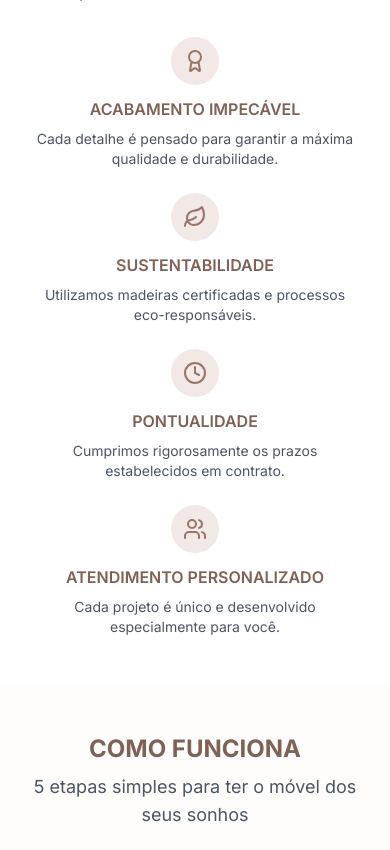
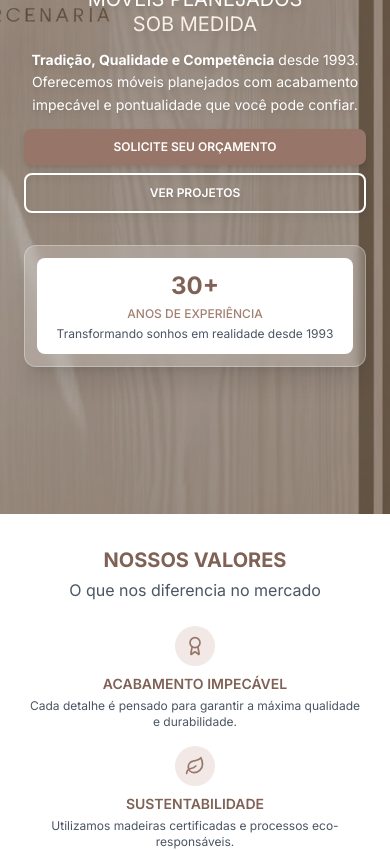
Before and after one commit to DevZipMateus/miguel-miguel-moveis-web, a React (Vite) app: page / in a window 390 px wide. Shown: the part 960-1810 px from the top of the page. Built offline with nearby package versions, Linux system fonts and the light colour scheme.

Commit message:
Improve mobile responsiveness further
Refine responsiveness across the site, focusing on mobile devices.

```diff
--- a/src/pages/Home.tsx
+++ b/src/pages/Home.tsx
@@ -1,3 +1,4 @@
+
 import { ArrowRight, Award, Clock, Leaf, Users, Check, Star } from 'lucide-react';
 import { Link } from 'react-router-dom';
 
@@ -38,7 +39,7 @@ const Home = () => {
     <div className="min-h-screen">
       {/* Hero Section */}
       <section
-        className="relative bg-gradient-to-br from-beige-100 to-beige-200 pt-4 sm:pt-6 min-h-[85vh] sm:min-h-[90vh] lg:min-h-[95vh]"
+        className="relative bg-gradient-to-br from-beige-100 to-beige-200 pt-2 sm:pt-4 lg:pt-6 min-h-[80vh] sm:min-h-[85vh] lg:min-h-[90vh] xl:min-h-[95vh]"
         style={{
           backgroundImage: `linear-gradient(rgba(0, 0, 0, 0.3), rgba(0, 0, 0, 0.3)), url('/lovable-uploads/873f0be9-1856-4415-9c80-3111b5e94d4b.png')`,
           backgroundSize: 'cover',
@@ -47,19 +48,20 @@ const Home = () => {
           backgroundAttachment: 'scroll'
         }}
       >
-        <style jsx>{`
+        <style>
+          {`
             @media (max-width: 640px) {
               section {
                 background-position: center 15% !important;
                 background-size: cover !important;
-              min-height: 85vh !important;
+                min-height: 80vh !important;
               }
             }
             @media (min-width: 641px) and (max-width: 1024px) {
               section {
                 background-position: center 25% !important;
                 background-size: cover !important;
-              min-height: 90vh !important;
+                min-height: 85vh !important;
               }
             }
             @media (min-width: 1025px) {
@@ -67,47 +69,48 @@ const Home = () => {
                 background-position: center 30% !important;
                 background-attachment: fixed !important;
                 background-size: cover !important;
-              min-height: 95vh !important;
+                min-height: 90vh !important;
               }
             }
-        `}</style>
-        <div className="container-custom py-8 sm:py-12 md:py-16 lg:py-20 xl:py-24 min-h-[inherit] flex items-center">
-          <div className="grid grid-cols-1 lg:grid-cols-2 gap-6 sm:gap-8 lg:gap-12 items-center w-full">
-            <div className="space-y-4 sm:space-y-6 animate-fade-in text-center lg:text-left">
-              <h1 className="text-2xl sm:text-3xl md:text-4xl lg:text-5xl xl:text-6xl text-white leading-tight drop-shadow-lg font-normal">
+          `}
+        </style>
+        <div className="container-custom py-6 sm:py-8 md:py-12 lg:py-16 xl:py-20 min-h-[inherit] flex items-center">
+          <div className="grid grid-cols-1 lg:grid-cols-2 gap-4 sm:gap-6 lg:gap-8 xl:gap-12 items-center w-full">
+            <div className="space-y-3 sm:space-y-4 lg:space-y-6 animate-fade-in text-center lg:text-left">
+              <h1 className="text-xl xs:text-2xl sm:text-3xl md:text-4xl lg:text-5xl xl:text-6xl text-white leading-tight drop-shadow-lg font-normal">
                 MÓVEIS PLANEJADOS
                 <span className="block text-beige-200">SOB MEDIDA</span>
               </h1>
-              <p className="text-base sm:text-lg lg:text-xl text-white leading-relaxed drop-shadow-md px-4 lg:px-0">
+              <p className="text-sm xs:text-base sm:text-lg lg:text-xl text-white leading-relaxed drop-shadow-md px-2 sm:px-4 lg:px-0">
                 <strong>Tradição, Qualidade e Competência</strong> desde 1993.
                 Oferecemos móveis planejados com acabamento impecável e pontualidade que você pode confiar.
               </p>
-              <div className="flex flex-col sm:flex-row gap-3 sm:gap-4 items-center lg:items-start px-4 lg:px-0">
+              <div className="flex flex-col sm:flex-row gap-2 sm:gap-3 lg:gap-4 items-center lg:items-start px-2 sm:px-4 lg:px-0">
                 <a
                   href="https://wa.me/5515997827489?text=Olá! Gostaria de solicitar um orçamento."
                   target="_blank"
                   rel="noopener noreferrer"
                   className="inline-flex items-center hover:scale-105 transition-transform w-full sm:w-auto justify-center"
                 >
-                  <span className="bg-brown-700 text-white px-4 sm:px-6 py-3 lg:py-3 rounded-lg font-semibold text-sm sm:text-base lg:text-lg drop-shadow-md w-full sm:w-auto text-center">
+                  <span className="bg-brown-700 text-white px-3 xs:px-4 sm:px-6 py-2.5 sm:py-3 lg:py-3 rounded-lg font-semibold text-xs xs:text-sm sm:text-base lg:text-lg drop-shadow-md w-full sm:w-auto text-center">
                     SOLICITE SEU ORÇAMENTO
                   </span>
                 </a>
                 <Link
                   to="/projetos"
-                  className="border-2 border-white text-white px-6 sm:px-8 py-3 lg:py-4 rounded-lg hover:bg-white hover:text-brown-700 transition-colors font-semibold text-sm sm:text-base lg:text-lg inline-flex items-center justify-center drop-shadow-md w-full sm:w-auto"
+                  className="border-2 border-white text-white px-4 xs:px-5 sm:px-6 lg:px-8 py-2.5 sm:py-3 lg:py-4 rounded-lg hover:bg-white hover:text-brown-700 transition-colors font-semibold text-xs xs:text-sm sm:text-base lg:text-lg inline-flex items-center justify-center drop-shadow-md w-full sm:w-auto"
                 >
                   VER PROJETOS
                 </Link>
               </div>
             </div>
 
-            <div className="relative px-4 lg:px-0">
-              <div className="bg-white/20 backdrop-blur-sm rounded-2xl sm:rounded-3xl p-4 sm:p-6 lg:p-8 shadow-xl border border-white/30">
-                <div className="bg-white rounded-xl sm:rounded-2xl p-4 sm:p-6 text-center">
-                  <div className="text-3xl sm:text-4xl lg:text-5xl xl:text-6xl font-bold text-brown-800 mb-2">30+</div>
-                  <div className="text-brown-600 font-medium text-sm sm:text-base">ANOS DE EXPERIÊNCIA</div>
-                  <div className="mt-2 sm:mt-4 text-xs sm:text-sm text-gray-600">
+            <div className="relative px-2 sm:px-4 lg:px-0 mt-4 lg:mt-0">
+              <div className="bg-white/20 backdrop-blur-sm rounded-xl sm:rounded-2xl lg:rounded-3xl p-3 sm:p-4 lg:p-6 xl:p-8 shadow-xl border border-white/30">
+                <div className="bg-white rounded-lg sm:rounded-xl lg:rounded-2xl p-3 sm:p-4 lg:p-6 text-center">
+                  <div className="text-2xl xs:text-3xl sm:text-4xl lg:text-5xl xl:text-6xl font-bold text-brown-800 mb-1 sm:mb-2">30+</div>
+                  <div className="text-brown-600 font-medium text-xs xs:text-sm sm:text-base">ANOS DE EXPERIÊNCIA</div>
+                  <div className="mt-1 sm:mt-2 lg:mt-4 text-xs sm:text-sm text-gray-600">
                     Transformando sonhos em realidade desde 1993
                   </div>
                 </div>
@@ -118,29 +121,29 @@ const Home = () => {
       </section>
 
       {/* Valores da Marca */}
-      <section className="py-12 sm:py-16 lg:py-20 xl:py-24 bg-white">
+      <section className="py-8 sm:py-12 lg:py-16 xl:py-20 bg-white">
         <div className="container-custom">
-          <div className="text-center mb-8 sm:mb-12 px-4 lg:px-0">
-            <h2 className="text-2xl sm:text-3xl lg:text-4xl font-bold text-brown-800 mb-2 sm:mb-4">
+          <div className="text-center mb-6 sm:mb-8 lg:mb-12 px-2 sm:px-4 lg:px-0">
+            <h2 className="text-xl xs:text-2xl sm:text-3xl lg:text-4xl font-bold text-brown-800 mb-1 sm:mb-2 lg:mb-4">
               NOSSOS VALORES
             </h2>
-            <p className="text-lg sm:text-xl text-gray-600">
+            <p className="text-base sm:text-lg lg:text-xl text-gray-600">
               O que nos diferencia no mercado
             </p>
           </div>
 
-          <div className="grid grid-cols-1 sm:grid-cols-2 lg:grid-cols-4 gap-6 sm:gap-8 px-4 lg:px-0">
+          <div className="grid grid-cols-1 sm:grid-cols-2 lg:grid-cols-4 gap-4 sm:gap-6 lg:gap-8 px-2 sm:px-4 lg:px-0">
             {values.map((value, index) => {
               const IconComponent = value.icon;
               return (
                 <div key={index} className="text-center">
-                  <div className="bg-brown-100 w-12 h-12 sm:w-16 sm:h-16 rounded-full flex items-center justify-center mx-auto mb-3 sm:mb-4">
-                    <IconComponent className="h-6 w-6 sm:h-8 sm:w-8 text-brown-700" />
+                  <div className="bg-brown-100 w-10 h-10 xs:w-12 xs:h-12 sm:w-14 sm:h-14 lg:w-16 lg:h-16 rounded-full flex items-center justify-center mx-auto mb-2 sm:mb-3 lg:mb-4">
+                    <IconComponent className="h-5 w-5 xs:h-6 xs:w-6 sm:h-7 sm:w-7 lg:h-8 lg:w-8 text-brown-700" />
                   </div>
-                  <h3 className="text-base sm:text-lg font-semibold text-brown-800 mb-2">
+                  <h3 className="text-sm xs:text-base sm:text-lg font-semibold text-brown-800 mb-1 sm:mb-2">
                     {value.title}
                   </h3>
-                  <p className="text-sm sm:text-base text-gray-600">
+                  <p className="text-xs xs:text-sm sm:text-base text-gray-600 px-1">
                     {value.description}
                   </p>
                 </div>
@@ -151,132 +154,132 @@ const Home = () => {
       </section>
 
       {/* Como Funciona - Preview */}
-      <section className="py-12 sm:py-16 lg:py-20 xl:py-24 bg-beige-50">
+      <section className="py-8 sm:py-12 lg:py-16 xl:py-20 bg-beige-50">
         <div className="container-custom">
-          <div className="text-center mb-8 sm:mb-12 px-4 lg:px-0">
-            <h2 className="text-2xl sm:text-3xl lg:text-4xl font-bold text-brown-800 mb-2 sm:mb-4">
+          <div className="text-center mb-6 sm:mb-8 lg:mb-12 px-2 sm:px-4 lg:px-0">
+            <h2 className="text-xl xs:text-2xl sm:text-3xl lg:text-4xl font-bold text-brown-800 mb-1 sm:mb-2 lg:mb-4">
               COMO FUNCIONA
             </h2>
-            <p className="text-lg sm:text-xl text-gray-600 mb-6 sm:mb-8">
+            <p className="text-base sm:text-lg lg:text-xl text-gray-600 mb-4 sm:mb-6 lg:mb-8">
               5 etapas simples para ter o móvel dos seus sonhos
             </p>
           </div>
 
-          <div className="grid grid-cols-1 sm:grid-cols-2 md:grid-cols-3 lg:grid-cols-5 gap-4 sm:gap-6 mb-6 sm:mb-8 px-4 lg:px-0">
+          <div className="grid grid-cols-1 xs:grid-cols-2 sm:grid-cols-3 md:grid-cols-5 gap-3 sm:gap-4 lg:gap-6 mb-4 sm:mb-6 lg:mb-8 px-2 sm:px-4 lg:px-0">
             {["Escolha o Ambiente", "Descreva seu Projeto", "Informe as Medidas", "Aprovação e Execução", "Entrega e Instalação"].map((step, index) => (
               <div key={index} className="text-center">
-                <div className="bg-brown-700 text-white w-10 h-10 sm:w-12 sm:h-12 rounded-full flex items-center justify-center text-lg sm:text-xl font-bold mx-auto mb-2 sm:mb-3">
+                <div className="bg-brown-700 text-white w-8 h-8 xs:w-10 xs:h-10 sm:w-12 sm:h-12 rounded-full flex items-center justify-center text-base xs:text-lg sm:text-xl font-bold mx-auto mb-1 sm:mb-2 lg:mb-3">
                   {index + 1}
                 </div>
-                <h3 className="font-semibold text-brown-800 text-xs sm:text-sm leading-tight">
+                <h3 className="font-semibold text-brown-800 text-xs sm:text-sm leading-tight px-1">
                   {step}
                 </h3>
               </div>
             ))}
           </div>
 
-          <div className="text-center px-4 lg:px-0">
+          <div className="text-center px-2 sm:px-4 lg:px-0">
             <Link
               to="/etapas"
-              className="bg-brown-700 text-white px-6 sm:px-8 py-3 sm:py-4 rounded-lg hover:bg-brown-800 transition-colors font-semibold inline-flex items-center text-sm sm:text-base"
+              className="bg-brown-700 text-white px-4 xs:px-5 sm:px-6 lg:px-8 py-2.5 sm:py-3 lg:py-4 rounded-lg hover:bg-brown-800 transition-colors font-semibold inline-flex items-center text-xs xs:text-sm sm:text-base"
             >
               CONHEÇA TODAS AS ETAPAS
-              <ArrowRight className="ml-2 h-4 w-4 sm:h-5 sm:w-5" />
+              <ArrowRight className="ml-1 sm:ml-2 h-3 w-3 xs:h-4 xs:w-4 sm:h-5 sm:w-5" />
             </Link>
           </div>
         </div>
       </section>
 
-      <section className="py-12 sm:py-16 lg:py-20 xl:py-24 bg-white">
+      <section className="py-8 sm:py-12 lg:py-16 xl:py-20 bg-white">
         <div className="container-custom">
-          <div className="text-center mb-8 sm:mb-12 px-4 lg:px-0">
-            <h2 className="text-2xl sm:text-3xl lg:text-4xl font-bold text-brown-800 mb-2 sm:mb-4">
+          <div className="text-center mb-6 sm:mb-8 lg:mb-12 px-2 sm:px-4 lg:px-0">
+            <h2 className="text-xl xs:text-2xl sm:text-3xl lg:text-4xl font-bold text-brown-800 mb-1 sm:mb-2 lg:mb-4">
               PROJETOS EM DESTAQUE
             </h2>
-            <p className="text-lg sm:text-xl text-gray-600">
+            <p className="text-base sm:text-lg lg:text-xl text-gray-600">
               Conheça alguns dos nossos trabalhos mais recentes
             </p>
           </div>
 
-          <div className="grid grid-cols-1 md:grid-cols-2 lg:grid-cols-3 gap-6 sm:gap-8 mb-6 sm:mb-8 px-4 lg:px-0">
+          <div className="grid grid-cols-1 md:grid-cols-2 lg:grid-cols-3 gap-4 sm:gap-6 lg:gap-8 mb-4 sm:mb-6 lg:mb-8 px-2 sm:px-4 lg:px-0">
             <div className="group cursor-pointer">
-              <div className="h-48 sm:h-56 lg:h-64 rounded-lg mb-3 sm:mb-4 overflow-hidden">
+              <div className="h-40 xs:h-44 sm:h-48 md:h-52 lg:h-56 xl:h-64 rounded-lg mb-2 sm:mb-3 lg:mb-4 overflow-hidden">
                 <img
                   src="/lovable-uploads/b12043e8-c245-4b3c-88af-79641041a98a.png"
                   alt="Cozinha planejada moderna com bancada preta e armários verdes"
                   className="w-full h-full object-cover group-hover:scale-105 transition-transform duration-300"
                 />
               </div>
-              <h3 className="text-lg sm:text-xl font-semibold text-brown-800 mb-1 sm:mb-2">
+              <h3 className="text-base xs:text-lg sm:text-xl font-semibold text-brown-800 mb-1 sm:mb-2">
                 Cozinhas
               </h3>
-              <p className="text-sm sm:text-base text-gray-600">Projetos funcionais e elegantes</p>
+              <p className="text-xs xs:text-sm sm:text-base text-gray-600">Projetos funcionais e elegantes</p>
             </div>
 
             <div className="group cursor-pointer">
-              <div className="h-48 sm:h-56 lg:h-64 rounded-lg mb-3 sm:mb-4 overflow-hidden">
+              <div className="h-40 xs:h-44 sm:h-48 md:h-52 lg:h-56 xl:h-64 rounded-lg mb-2 sm:mb-3 lg:mb-4 overflow-hidden">
                 <img
                   src="/lovable-uploads/ad992950-fb43-4a78-808f-fc1f4b3dde64.png"
                   alt="Closet planejado branco com prateleiras, gavetas e cabideiro"
                   className="w-full h-full object-cover group-hover:scale-105 transition-transform duration-300"
                 />
               </div>
-              <h3 className="text-lg sm:text-xl font-semibold text-brown-800 mb-1 sm:mb-2">
+              <h3 className="text-base xs:text-lg sm:text-xl font-semibold text-brown-800 mb-1 sm:mb-2">
                 Quartos
               </h3>
-              <p className="text-sm sm:text-base text-gray-600">Ambientes aconchegantes e organizados</p>
+              <p className="text-xs xs:text-sm sm:text-base text-gray-600">Ambientes aconchegantes e organizados</p>
             </div>
 
             <div className="group cursor-pointer md:col-span-2 lg:col-span-1">
-              <div className="h-48 sm:h-56 lg:h-64 rounded-lg mb-3 sm:mb-4 overflow-hidden">
+              <div className="h-40 xs:h-44 sm:h-48 md:h-52 lg:h-56 xl:h-64 rounded-lg mb-2 sm:mb-3 lg:mb-4 overflow-hidden">
                 <img
                   src="/lovable-uploads/9f182d5b-7fe1-4305-902a-77b601d04e19.png"
                   alt="Living moderno integrado com cozinha, mesa de jantar e área de estar"
                   className="w-full h-full object-cover group-hover:scale-105 transition-transform duration-300"
                 />
               </div>
-              <h3 className="text-lg sm:text-xl font-semibold text-brown-800 mb-1 sm:mb-2">
+              <h3 className="text-base xs:text-lg sm:text-xl font-semibold text-brown-800 mb-1 sm:mb-2">
                 Living
               </h3>
-              <p className="text-sm sm:text-base text-gray-600">Espaços integrados e modernos</p>
+              <p className="text-xs xs:text-sm sm:text-base text-gray-600">Espaços integrados e modernos</p>
             </div>
           </div>
 
-          <div className="text-center px-4 lg:px-0">
+          <div className="text-center px-2 sm:px-4 lg:px-0">
             <Link
               to="/projetos"
-              className="bg-brown-700 text-white px-6 sm:px-8 py-3 sm:py-4 rounded-lg hover:bg-brown-800 transition-colors font-semibold inline-flex items-center text-sm sm:text-base"
+              className="bg-brown-700 text-white px-4 xs:px-5 sm:px-6 lg:px-8 py-2.5 sm:py-3 lg:py-4 rounded-lg hover:bg-brown-800 transition-colors font-semibold inline-flex items-center text-xs xs:text-sm sm:text-base"
             >
               VER TODOS OS PROJETOS
-              <ArrowRight className="ml-2 h-4 w-4 sm:h-5 sm:w-5" />
+              <ArrowRight className="ml-1 sm:ml-2 h-3 w-3 xs:h-4 xs:w-4 sm:h-5 sm:w-5" />
             </Link>
           </div>
         </div>
       </section>
 
-      <section className="py-12 sm:py-16 lg:py-20 xl:py-24 bg-beige-50">
+      <section className="py-8 sm:py-12 lg:py-16 xl:py-20 bg-beige-50">
         <div className="container-custom">
-          <div className="text-center mb-8 sm:mb-12 px-4 lg:px-0">
-            <h2 className="text-2xl sm:text-3xl lg:text-4xl font-bold text-brown-800 mb-2 sm:mb-4">
+          <div className="text-center mb-6 sm:mb-8 lg:mb-12 px-2 sm:px-4 lg:px-0">
+            <h2 className="text-xl xs:text-2xl sm:text-3xl lg:text-4xl font-bold text-brown-800 mb-1 sm:mb-2 lg:mb-4">
               O QUE NOSSOS CLIENTES DIZEM
             </h2>
-            <p className="text-lg sm:text-xl text-gray-600">
+            <p className="text-base sm:text-lg lg:text-xl text-gray-600">
               A satisfação dos nossos clientes é nossa maior conquista
             </p>
           </div>
 
-          <div className="grid grid-cols-1 md:grid-cols-2 lg:grid-cols-3 gap-6 sm:gap-8 px-4 lg:px-0">
+          <div className="grid grid-cols-1 md:grid-cols-2 lg:grid-cols-3 gap-4 sm:gap-6 lg:gap-8 px-2 sm:px-4 lg:px-0">
             {testimonials.map((testimonial, index) => (
-              <div key={index} className="bg-white p-4 sm:p-6 rounded-lg shadow-md">
-                <div className="flex mb-3 sm:mb-4">
+              <div key={index} className="bg-white p-3 sm:p-4 lg:p-6 rounded-lg shadow-md">
+                <div className="flex mb-2 sm:mb-3 lg:mb-4">
                   {[...Array(testimonial.rating)].map((_, i) => (
-                    <Star key={i} className="h-4 w-4 sm:h-5 sm:w-5 text-yellow-400 fill-current" />
+                    <Star key={i} className="h-3 w-3 xs:h-4 xs:w-4 sm:h-5 sm:w-5 text-yellow-400 fill-current" />
                   ))}
                 </div>
-                <p className="text-sm sm:text-base text-gray-600 mb-3 sm:mb-4 italic leading-relaxed">
+                <p className="text-xs xs:text-sm sm:text-base text-gray-600 mb-2 sm:mb-3 lg:mb-4 italic leading-relaxed">
                   "{testimonial.text}"
                 </p>
-                <div className="font-semibold text-brown-800 text-sm sm:text-base">
+                <div className="font-semibold text-brown-800 text-xs xs:text-sm sm:text-base">
                   {testimonial.name}
                 </div>
               </div>
@@ -285,12 +288,12 @@ const Home = () => {
         </div>
       </section>
 
-      <section className="py-12 sm:py-16 lg:py-20 xl:py-24 bg-brown-800 text-white">
-        <div className="container-custom text-center px-4 lg:px-0">
-          <h2 className="text-2xl sm:text-3xl lg:text-4xl font-bold mb-2 sm:mb-4">
+      <section className="py-8 sm:py-12 lg:py-16 xl:py-20 bg-brown-800 text-white">
+        <div className="container-custom text-center px-2 sm:px-4 lg:px-0">
+          <h2 className="text-xl xs:text-2xl sm:text-3xl lg:text-4xl font-bold mb-1 sm:mb-2 lg:mb-4">
             PRONTO PARA TRANSFORMAR SEU ESPAÇO?
           </h2>
-          <p className="text-base sm:text-lg lg:text-xl text-beige-200 mb-6 sm:mb-8 max-w-2xl mx-auto leading-relaxed">
+          <p className="text-sm xs:text-base sm:text-lg lg:text-xl text-beige-200 mb-4 sm:mb-6 lg:mb-8 max-w-2xl mx-auto leading-relaxed">
             Entre em contato conosco e descubra como podemos criar o móvel perfeito para sua casa
           </p>
           <a
@@ -299,7 +302,7 @@ const Home = () => {
             rel="noopener noreferrer"
             className="inline-flex items-center hover:scale-105 transition-transform"
           >
-            <span className="bg-beige-500 text-brown-800 px-4 sm:px-6 py-3 rounded-lg font-semibold text-sm sm:text-base lg:text-lg">
+            <span className="bg-beige-500 text-brown-800 px-4 xs:px-5 sm:px-6 py-2.5 sm:py-3 rounded-lg font-semibold text-xs xs:text-sm sm:text-base lg:text-lg">
               FALE CONOSCO AGORA
             </span>
           </a>
```
Lines whose indentation alone changed are shown as unchanged.
